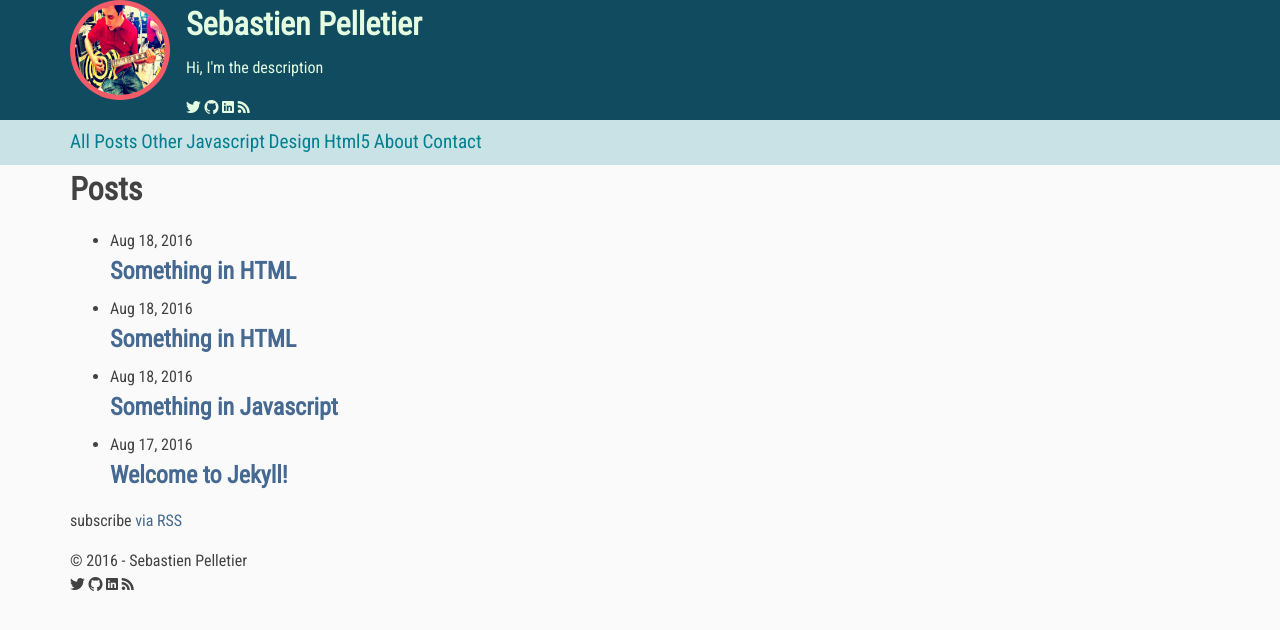
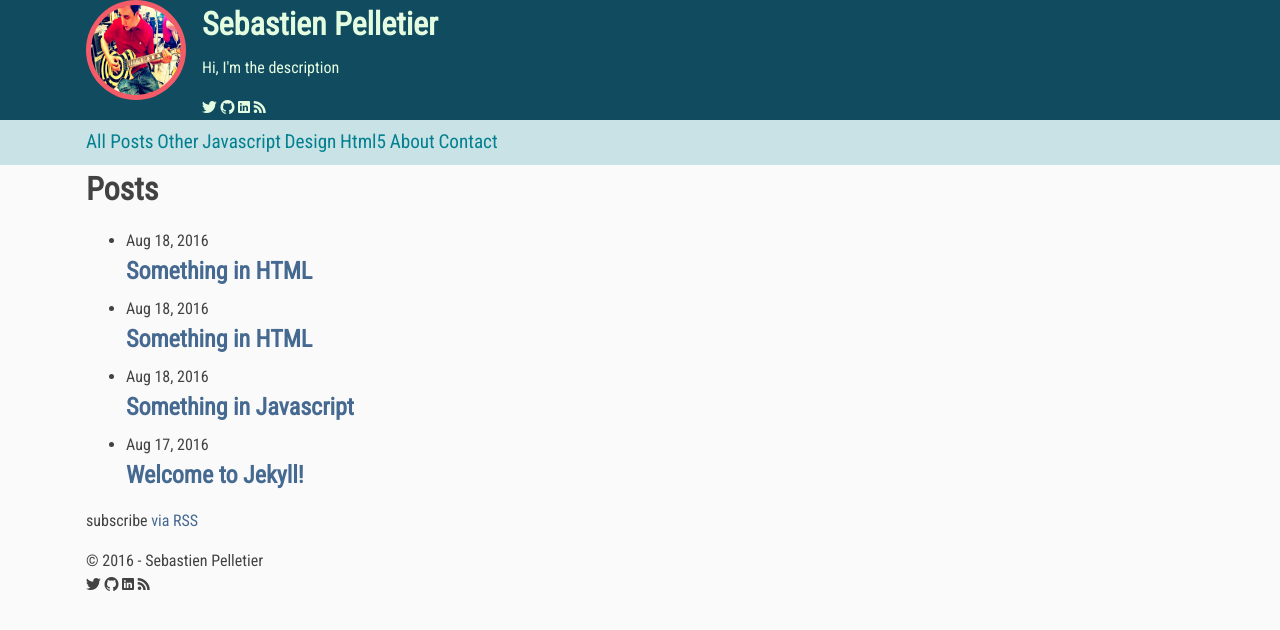
Before and after one commit to earth4x/sebastienpelletier, a Jekyll site: the page built from index.html, in a window 1280 px wide. Shown: the top 630 px of the page. Built offline with Jekyll 4.4.1, drawn with Linux system fonts in a browser that asks for light colours.

Commit message:
Add global padding for wrapper

```diff
--- a/_sass/_layout.scss
+++ b/_sass/_layout.scss
@@ -3,4 +3,5 @@
     max-width: $content-width;
     width: 100%;
     margin: 0 auto;
+    padding: 0 $gutter-x;
 }
```
